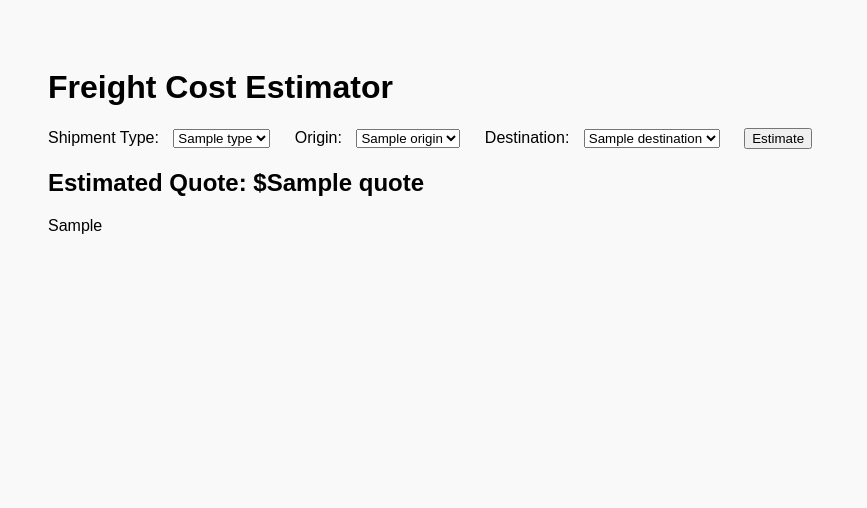
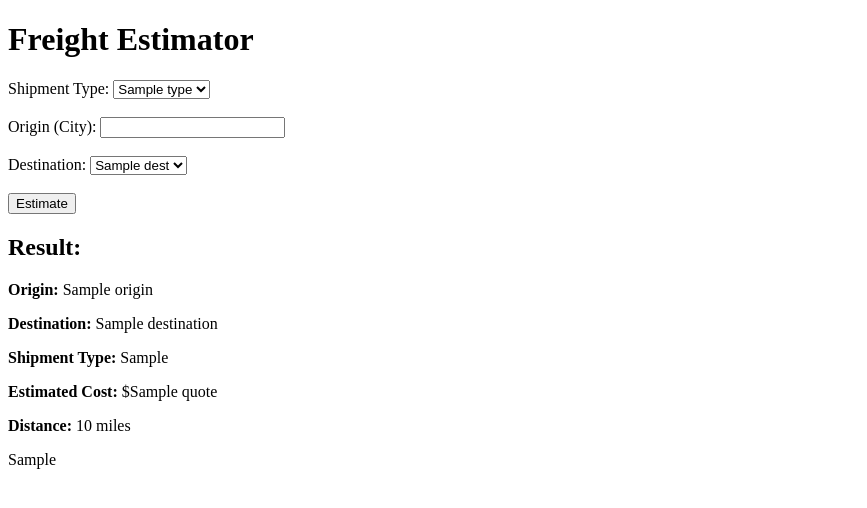
Before and after one commit to DNFR12/i-really-want-this-to-work, a Flask app: template templates/index.html in a window 1280 px wide. Shown: the top 508 px of the page, without its empty margins (0-867 px from the left). Run offline with Flask 3, Linux system fonts and the light colour scheme; the template is opened without the code that fills it: most values are stand-ins (such as "Sample title", 1, 10 or a date in 2020); parts of the project's set-up code (start-up, migrations or seed data) failed here and were passed over.

Commit message:
Update index.html

```diff
--- a/templates/index.html
+++ b/templates/index.html
@@ -2,41 +2,42 @@
 <html>
 <head>
     <title>Freight Estimator</title>
-    <link rel="stylesheet" href="/static/styles.css">
 </head>
 <body>
-    <h1>Freight Cost Estimator</h1>
-    <form method="post">
-        <label for="shipment_type">Shipment Type:</label>
+    <h1>Freight Estimator</h1>
+    <form method="POST">
+        <label>Shipment Type:</label>
         <select name="shipment_type" required>
-            {% for t in types %}
-            <option value="{{ t }}">{{ t }}</option>
+            {% for type in shipment_types %}
+                <option value="{{ type }}">{{ type }}</option>
             {% endfor %}
-        </select>
+        </select><br><br>
 
-        <label for="origin">Origin:</label>
-        <select name="origin" required>
-            {% for o in origins %}
-            <option value="{{ o }}">{{ o }}</option>
+        <label>Origin (City):</label>
+        <input type="text" name="origin" required><br><br>
+
+        <label>Destination:</label>
+        <select name="destination" required>
+            {% for dest in known_destinations %}
+                <option value="{{ dest }}">{{ dest }}</option>
             {% endfor %}
-        </select>
-
-        <label for="destination">Destination:</label>
-        <select name="destination" required>
-            {% for d in destinations %}
-            <option value="{{ d }}">{{ d }}</option>
-            {% endfor %}
-        </select>
+        </select><br><br>
 
         <button type="submit">Estimate</button>
     </form>
 
     {% if quote %}
-        <h2>Estimated Quote: ${{ quote }}</h2>
-    {% endif %}
-
-    {% if map_html %}
-        <div>{{ map_html|safe }}</div>
+        <h2>Result:</h2>
+        {% if quote.error %}
+            <p>{{ quote.error }}</p>
+        {% else %}
+            <p><strong>Origin:</strong> {{ quote.origin }}</p>
+            <p><strong>Destination:</strong> {{ quote.destination }}</p>
+            <p><strong>Shipment Type:</strong> {{ quote.shipment_type }}</p>
+            <p><strong>Estimated Cost:</strong> ${{ quote.quote }}</p>
+            <p><strong>Distance:</strong> {{ quote.distance }} miles</p>
+            {{ route_map|safe }}
+        {% endif %}
     {% endif %}
 </body>
 </html>
```
